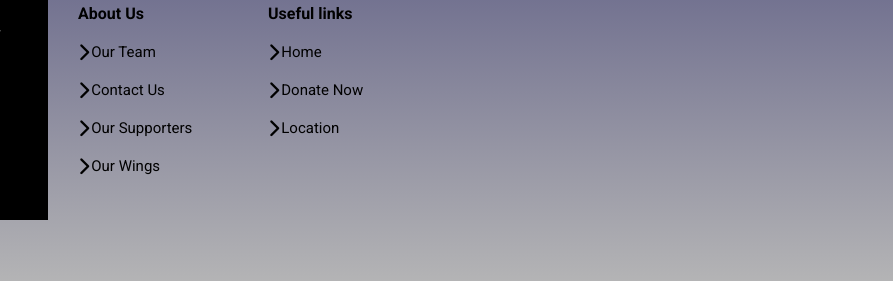
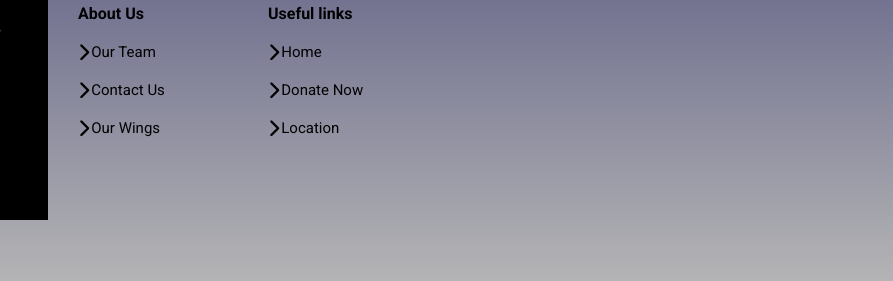
Before and after one commit to tapasvi-india/tapasvi_web_revamp_1, a plain HTML site: page tapasvi_rewamped_Version/index.html in a window 1280 px wide. Shown: the part 5585-5866 px from the top of the page, 387-1280 px from the left. Drawn offline with nearby package versions, Linux system fonts and the light colour scheme.

Commit message:
Update index.html

```diff
--- a/tapasvi_rewamped_Version/index.html
+++ b/tapasvi_rewamped_Version/index.html
@@ -835,12 +835,7 @@ TAPASVI addresses community needs through surveys, awareness drives, and collabo
 
                         </li>
 
-                        <li>
-                            <i class="fas fa-chevron-right"></i>
-                            <a href="">Our Supporters</a>
 
-
-                        </li>
                          <li>
                             <i class="fas fa-chevron-right"></i>
                             <a href="">Our Wings</a>
```
